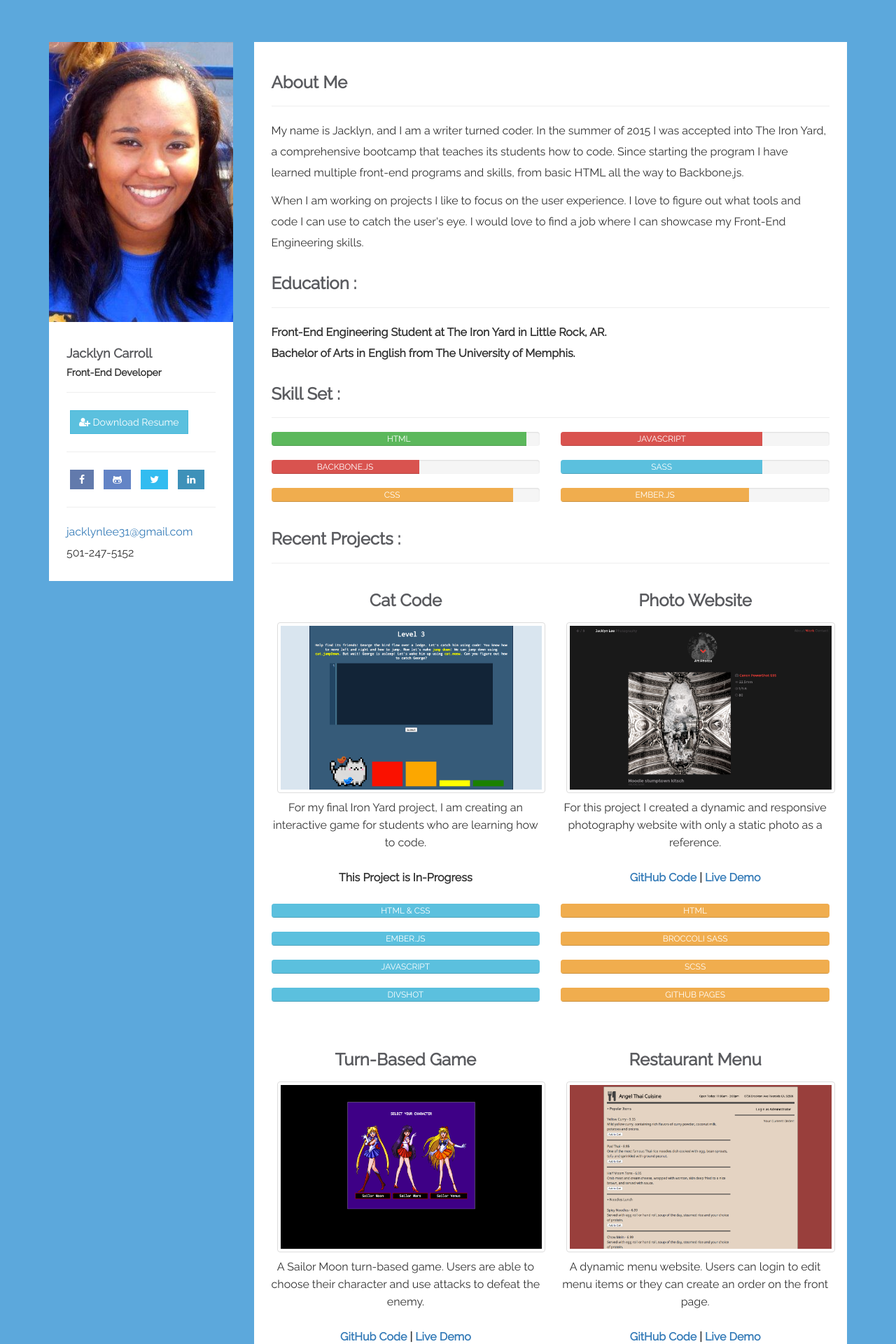
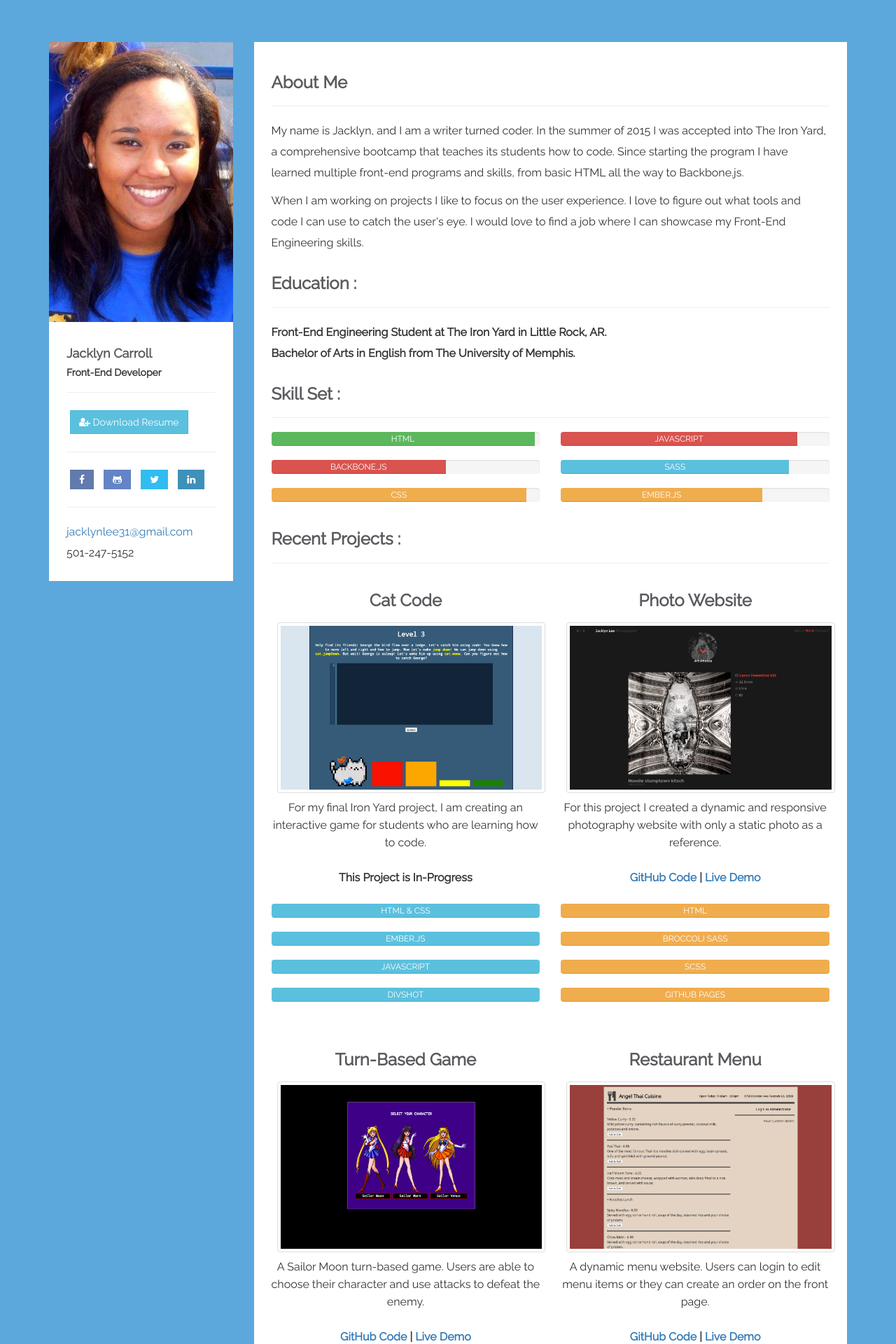
Before and after one commit to jacklynlee31/jacklynlee31.github.io, a Jekyll site: the page index.html, which Jekyll copies as it is, in a window 1280 px wide. Shown: the top 1920 px of the page at 70% size. Built offline with Jekyll 4.4.1, drawn with Linux system fonts in a browser that asks for light colours.

Commit message:
Fixed up the skills section

```diff
--- a/index.html
+++ b/index.html
@@ -87,42 +87,42 @@
                         </div>
                         <div class="col-md-6">
                             <div class="progress">
-                                <div class="progress-bar progress-bar-success" role="progressbar" aria-valuenow="80" aria-valuemin="0" aria-valuemax="100" style="width: 95%">
+                                <div class="progress-bar progress-bar-success" role="progressbar" aria-valuenow="98" aria-valuemin="0" aria-valuemax="100" style="width: 98%">
                                     HTML
                                 </div>
                             </div>
                         </div>
                         <div class="col-md-6">
                             <div class="progress">
-                                <div class="progress-bar progress-bar-danger" role="progressbar" aria-valuenow="50" aria-valuemin="0" aria-valuemax="100" style="width: 75%">
+                                <div class="progress-bar progress-bar-danger" role="progressbar" aria-valuenow="50" aria-valuemin="0" aria-valuemax="100" style="width: 88%">
                                     JAVASCRIPT
                                 </div>
                             </div>
                         </div>
                          <div class="col-md-6">
                             <div class="progress">
-                                <div class="progress-bar progress-bar-danger" role="progressbar" aria-valuenow="50" aria-valuemin="0" aria-valuemax="100" style="width: 55%">
+                                <div class="progress-bar progress-bar-danger" role="progressbar" aria-valuenow="50" aria-valuemin="0" aria-valuemax="100" style="width: 65%">
                                     BACKBONE.JS
                                 </div>
                             </div>
                         </div>
                         <div class="col-md-6">
                             <div class="progress">
-                                <div class="progress-bar progress-bar-info" role="progressbar" aria-valuenow="70" aria-valuemin="0" aria-valuemax="100" style="width: 75%">
+                                <div class="progress-bar progress-bar-info" role="progressbar" aria-valuenow="70" aria-valuemin="0" aria-valuemax="100" style="width: 85%">
                                     SASS
                                 </div>
                             </div>
                         </div>
                         <div class="col-md-6">
                             <div class="progress">
-                                <div class="progress-bar progress-bar-warning" role="progressbar" aria-valuenow="80" aria-valuemin="0" aria-valuemax="100" style="width: 90%">
+                                <div class="progress-bar progress-bar-warning" role="progressbar" aria-valuenow="80" aria-valuemin="0" aria-valuemax="100" style="width: 95%">
                                     CSS
                                 </div>
                             </div>
                         </div>
                         <div class="col-md-6">
                             <div class="progress">
-                                <div class="progress-bar progress-bar-warning" role="progressbar" aria-valuenow="55" aria-valuemin="0" aria-valuemax="100" style="width: 70%">
+                                <div class="progress-bar progress-bar-warning" role="progressbar" aria-valuenow="55" aria-valuemin="0" aria-valuemax="100" style="width: 75%">
                                     EMBER.JS
                                 </div>
                             </div>
```
